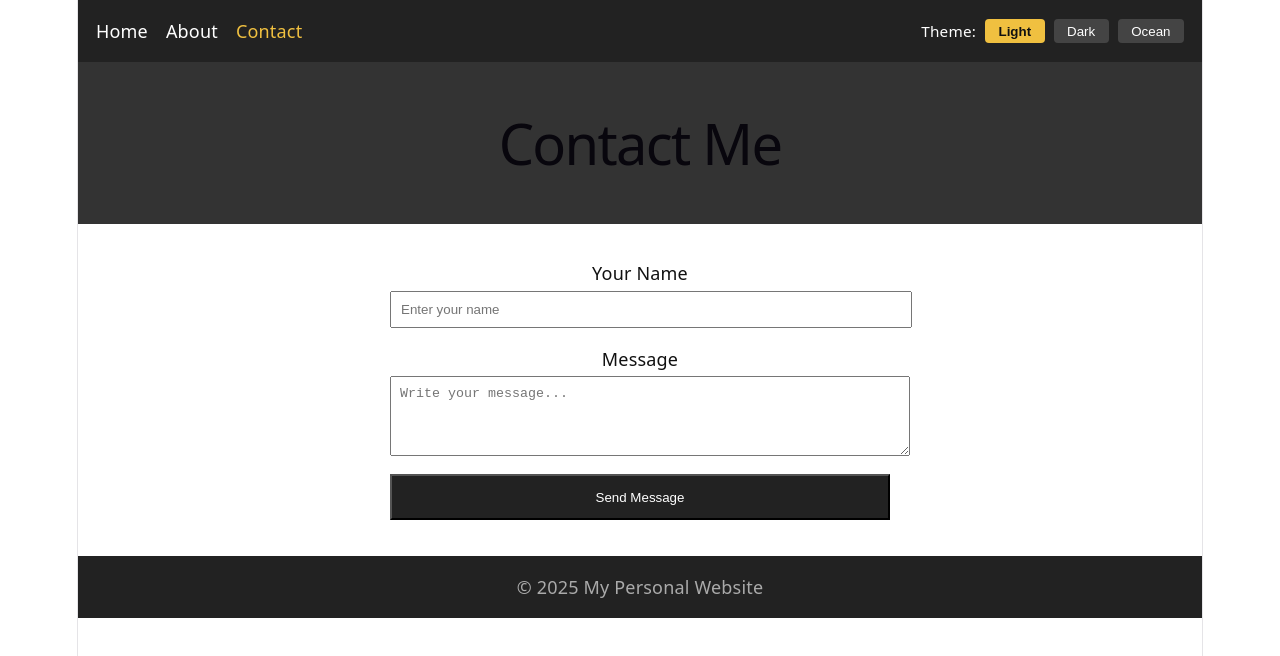
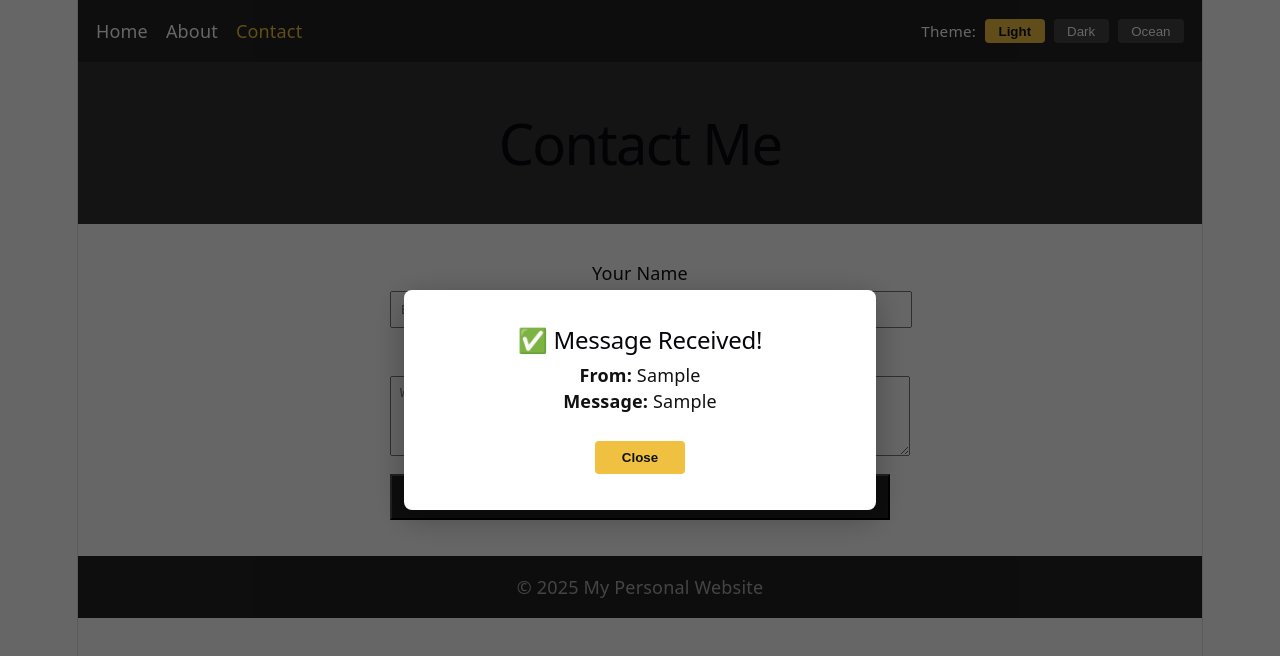
Before and after one commit to HansVilladiego/Finals_Assignment, a React (Vite) app: page /contact in a window 1280 px wide. Both pictures are taken after typing "Sample", "Sample" into the empty fields and a click on the button "Send Message". Shown: the top 656 px of the page. Built offline with nearby package versions, Linux system fonts and the light colour scheme.

Commit message:
finals_a3

```diff
--- a/src/components/ContactForm.tsx
+++ b/src/components/ContactForm.tsx
@@ -1,18 +1,33 @@
+import { useState } from "react";
 import { useForm } from "react-hook-form";
 import type { SubmitHandler } from "react-hook-form";
+import SubmissionModal from "./SubmissionModal";
 
 type ContactValues = { sender: string; message: string };
 
 export default function ContactForm() {
   const { register, handleSubmit, reset, formState: { errors } } = useForm<ContactValues>();
+  const [submitted, setSubmitted] = useState<ContactValues | null>(null);
 
   const onSubmit: SubmitHandler<ContactValues> = (data) => {
-    alert(`Message from ${data.sender}: ${data.message}`);
+    setSubmitted(data);
     reset();
   };
 
   return (
-    <form onSubmit={handleSubmit(onSubmit)} style={{ maxWidth: "500px", margin: "2rem auto", display: "flex", flexDirection: "column", gap: "1rem" }}>
+    <>
+      {submitted && (
+        <SubmissionModal
+          sender={submitted.sender}
+          message={submitted.message}
+          onClose={() => setSubmitted(null)}
+        />
+      )}
+
+      <form
+        onSubmit={handleSubmit(onSubmit)}
+        style={{ maxWidth: "500px", margin: "2rem auto", display: "flex", flexDirection: "column", gap: "1rem" }}
+      >
         <div>
           <label>Your Name</label>
           <input
@@ -34,9 +49,13 @@ export default function ContactForm() {
           {errors.message && <p style={{ color: "red" }}>{errors.message.message}</p>}
         </div>
 
-      <button type="submit" style={{ padding: "0.75rem", background: "#222", color: "white", cursor: "pointer" }}>
+        <button
+          type="submit"
+          style={{ padding: "0.75rem", background: "#222", color: "white", cursor: "pointer" }}
+        >
           Send Message
         </button>
       </form>
+    </>
   );
 }
--- /dev/null
+++ b/src/components/SubmissionModal.tsx
@@ -0,0 +1,58 @@
+import { useTheme } from "../context/ThemeContext";
+
+type Props = {
+  sender: string;
+  message: string;
+  onClose: () => void;
+};
+
+export default function SubmissionModal({ sender, message, onClose }: Props) {
+  const { theme } = useTheme();
+
+  const modalStyle: React.CSSProperties = {
+    position: "fixed",
+    top: 0, left: 0,
+    width: "100vw", height: "100vh",
+    background: "rgba(0,0,0,0.6)",
+    display: "flex",
+    alignItems: "center",
+    justifyContent: "center",
+    zIndex: 1000,
+  };
+
+  const boxStyle: React.CSSProperties = {
+    background: theme === "dark" ? "#1a1a2e" : theme === "ocean" ? "#0a3d62" : "#ffffff",
+    color: theme === "light" ? "#111" : "#fff",
+    padding: "2rem",
+    borderRadius: "8px",
+    maxWidth: "400px",
+    width: "90%",
+    textAlign: "center",
+    boxShadow: "0 8px 32px rgba(0,0,0,0.3)",
+  };
+
+  return (
+    <div style={modalStyle}>
+      <div style={boxStyle}>
+        <h2>✅ Message Received!</h2>
+        <p><strong>From:</strong> {sender}</p>
+        <p><strong>Message:</strong> {message}</p>
+        <button
+          onClick={onClose}
+          style={{
+            marginTop: "1.5rem",
+            padding: "0.5rem 1.5rem",
+            background: "#f0c040",
+            color: "#111",
+            border: "none",
+            borderRadius: "4px",
+            cursor: "pointer",
+            fontWeight: "bold",
+          }}
+        >
+          Close
+        </button>
+      </div>
+    </div>
+  );
+}
```
Lines whose indentation alone changed are shown as unchanged.
